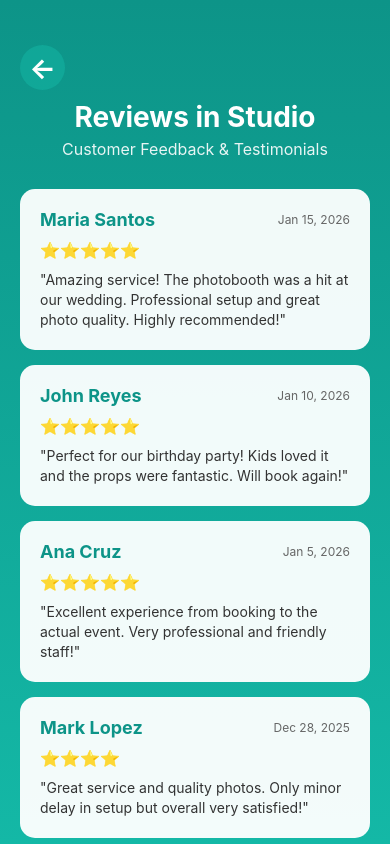
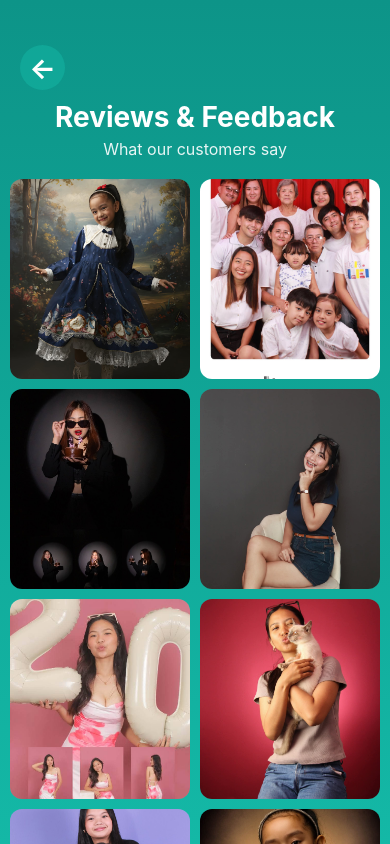
Before and after one commit to LeeDev428/iluna-studio_photobooth-system, a React Native app in the folder mobile-app/: screen /Reviews in a window 390 px wide. Built offline with nearby package versions, Linux system fonts and the light colour scheme.

Commit message:
Update ReviewsScreen.js

```diff
--- a/mobile-app/src/screens/ReviewsScreen.js
+++ b/mobile-app/src/screens/ReviewsScreen.js
@@ -1,4 +1,4 @@
-import React from 'react';
+import React, { useState } from 'react';
 import {
   View,
   Text,
@@ -6,11 +6,33 @@ import {
   StatusBar,
   TouchableOpacity,
   ScrollView,
+  Image,
+  Dimensions,
+  Modal,
 } from 'react-native';
 import { LinearGradient } from 'expo-linear-gradient';
 
+const { width } = Dimensions.get('window');
+
+const reviewImages = [
+  require('../../assets/reviewsfeedback/626189517_1474192897476296_3835186082946722999_n.jpg'),
+  require('../../assets/reviewsfeedback/634424155_1411900317060942_4068203125907541104_n.jpg'),
+  require('../../assets/reviewsfeedback/634501357_970247145739485_6375934190656806004_n.jpg'),
+  require('../../assets/reviewsfeedback/637123742_921913853704393_4526185762267702450_n.jpg'),
+  require('../../assets/reviewsfeedback/637359781_911034628559938_5023765142784865481_n.jpg'),
+  require('../../assets/reviewsfeedback/637476998_1527233239116777_8385022561307217792_n.jpg'),
+  require('../../assets/reviewsfeedback/637847697_939427758603075_6524595929637001195_n.jpg'),
+  require('../../assets/reviewsfeedback/638248028_1203498445199275_1203394239203341930_n.jpg'),
+  require('../../assets/reviewsfeedback/638527543_905330022291743_3253484585737511956_n.jpg'),
+  require('../../assets/reviewsfeedback/638817462_1337327634903926_8204627968799762890_n.jpg'),
+  require('../../assets/reviewsfeedback/639037537_25958108213848578_7237704746897963668_n.jpg'),
+  require('../../assets/reviewsfeedback/639604614_917397557317963_412981218796774523_n.jpg'),
+  require('../../assets/reviewsfeedback/641890491_1952006969006773_5105992820770134419_n.jpg'),
+];
+
 export default function ReviewsScreen({ route, navigation }) {
   const { user } = route.params || {};
+  const [selectedImage, setSelectedImage] = useState(null);
 
   const handleBackPress = () => {
     navigation.goBack();
@@ -36,67 +58,51 @@ export default function ReviewsScreen({ route, navigation }) {
         <ScrollView style={styles.scrollView} showsVerticalScrollIndicator={false}>
           {/* Header */}
           <View style={styles.header}>
-            <Text style={styles.headerTitle}>Reviews in Studio</Text>
-            <Text style={styles.headerSubtitle}>Customer Feedback & Testimonials</Text>
+            <Text style={styles.headerTitle}>Reviews & Feedback</Text>
+            <Text style={styles.headerSubtitle}>What our customers say</Text>
           </View>
 
-          {/* Sample Reviews */}
-          <View style={styles.reviewsContainer}>
-            <View style={styles.reviewCard}>
-              <View style={styles.reviewHeader}>
-                <Text style={styles.reviewName}>Maria Santos</Text>
-                <Text style={styles.reviewDate}>Jan 15, 2026</Text>
-              </View>
-              <View style={styles.starsContainer}>
-                <Text style={styles.stars}>⭐⭐⭐⭐⭐</Text>
-              </View>
-              <Text style={styles.reviewText}>
-                "Amazing service! The photobooth was a hit at our wedding. Professional setup and great photo quality. Highly recommended!"
-              </Text>
-            </View>
-
-            <View style={styles.reviewCard}>
-              <View style={styles.reviewHeader}>
-                <Text style={styles.reviewName}>John Reyes</Text>
-                <Text style={styles.reviewDate}>Jan 10, 2026</Text>
-              </View>
-              <View style={styles.starsContainer}>
-                <Text style={styles.stars}>⭐⭐⭐⭐⭐</Text>
-              </View>
-              <Text style={styles.reviewText}>
-                "Perfect for our birthday party! Kids loved it and the props were fantastic. Will book again!"
-              </Text>
-            </View>
-
-            <View style={styles.reviewCard}>
-              <View style={styles.reviewHeader}>
-                <Text style={styles.reviewName}>Ana Cruz</Text>
-                <Text style={styles.reviewDate}>Jan 5, 2026</Text>
-              </View>
-              <View style={styles.starsContainer}>
-                <Text style={styles.stars}>⭐⭐⭐⭐⭐</Text>
-              </View>
-              <Text style={styles.reviewText}>
-                "Excellent experience from booking to the actual event. Very professional and friendly staff!"
-              </Text>
-            </View>
-
-            <View style={styles.reviewCard}>
-              <View style={styles.reviewHeader}>
-                <Text style={styles.reviewName}>Mark Lopez</Text>
-                <Text style={styles.reviewDate}>Dec 28, 2025</Text>
-              </View>
-              <View style={styles.starsContainer}>
-                <Text style={styles.stars}>⭐⭐⭐⭐</Text>
-              </View>
-              <Text style={styles.reviewText}>
-                "Great service and quality photos. Only minor delay in setup but overall very satisfied!"
-              </Text>
-            </View>
+          {/* Image Grid */}
+          <View style={styles.grid}>
+            {reviewImages.map((img, index) => (
+              <TouchableOpacity
+                key={index}
+                style={styles.imageWrapper}
+                onPress={() => setSelectedImage(img)}
+                activeOpacity={0.85}
+              >
+                <Image source={img} style={styles.reviewImage} resizeMode="cover" />
+              </TouchableOpacity>
+            ))}
           </View>
 
           <View style={styles.spacer} />
         </ScrollView>
+
+        {/* Fullscreen Image Modal */}
+        <Modal
+          visible={selectedImage !== null}
+          transparent
+          animationType="fade"
+          onRequestClose={() => setSelectedImage(null)}
+        >
+          <View style={styles.modalOverlay}>
+            <TouchableOpacity
+              style={styles.modalClose}
+              onPress={() => setSelectedImage(null)}
+              activeOpacity={0.8}
+            >
+              <Text style={styles.modalCloseText}>✕</Text>
+            </TouchableOpacity>
+            {selectedImage && (
+              <Image
+                source={selectedImage}
+                style={styles.fullImage}
+                resizeMode="contain"
+              />
+            )}
+          </View>
+        </Modal>
       </LinearGradient>
     </View>
   );
@@ -131,7 +137,7 @@ const styles = StyleSheet.create({
   },
   header: {
     marginTop: 100,
-    marginBottom: 30,
+    marginBottom: 20,
     paddingHorizontal: 20,
   },
   headerTitle: {
@@ -147,42 +153,51 @@ const styles = StyleSheet.create({
     textAlign: 'center',
     opacity: 0.9,
   },
-  reviewsContainer: {
-    paddingHorizontal: 20,
+  grid: {
+    flexDirection: 'row',
+    flexWrap: 'wrap',
+    paddingHorizontal: 10,
+    justifyContent: 'space-between',
   },
-  reviewCard: {
-    backgroundColor: 'rgba(255, 255, 255, 0.95)',
-    borderRadius: 15,
-    padding: 20,
-    marginBottom: 15,
+  imageWrapper: {
+    width: (width - 30) / 2,
+    marginBottom: 10,
+    borderRadius: 12,
+    overflow: 'hidden',
+    backgroundColor: 'rgba(255,255,255,0.1)',
   },
-  reviewHeader: {
-    flexDirection: 'row',
-    justifyContent: 'space-between',
-    alignItems: 'center',
-    marginBottom: 10,
-  },
-  reviewName: {
-    fontSize: 18,
-    fontWeight: 'bold',
-    color: '#0D9488',
-  },
-  reviewDate: {
-    fontSize: 12,
-    color: '#666666',
-  },
-  starsContainer: {
-    marginBottom: 10,
-  },
-  stars: {
-    fontSize: 16,
-  },
-  reviewText: {
-    fontSize: 14,
-    color: '#333333',
-    lineHeight: 20,
+  reviewImage: {
+    width: '100%',
+    height: 200,
   },
   spacer: {
     height: 30,
   },
+  modalOverlay: {
+    flex: 1,
+    backgroundColor: 'rgba(0,0,0,0.92)',
+    justifyContent: 'center',
+    alignItems: 'center',
+  },
+  modalClose: {
+    position: 'absolute',
+    top: 50,
+    right: 20,
+    zIndex: 10,
+    backgroundColor: 'rgba(255,255,255,0.2)',
+    width: 44,
+    height: 44,
+    borderRadius: 22,
+    justifyContent: 'center',
+    alignItems: 'center',
+  },
+  modalCloseText: {
+    color: '#FFFFFF',
+    fontSize: 20,
+    fontWeight: 'bold',
+  },
+  fullImage: {
+    width: width,
+    height: width * 1.2,
+  },
 });
```
